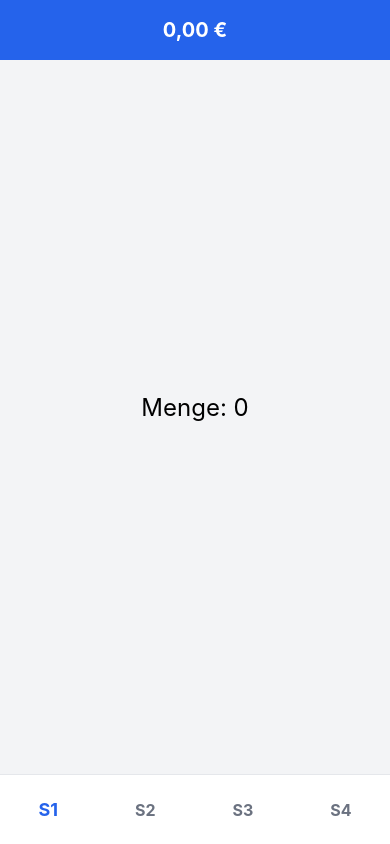
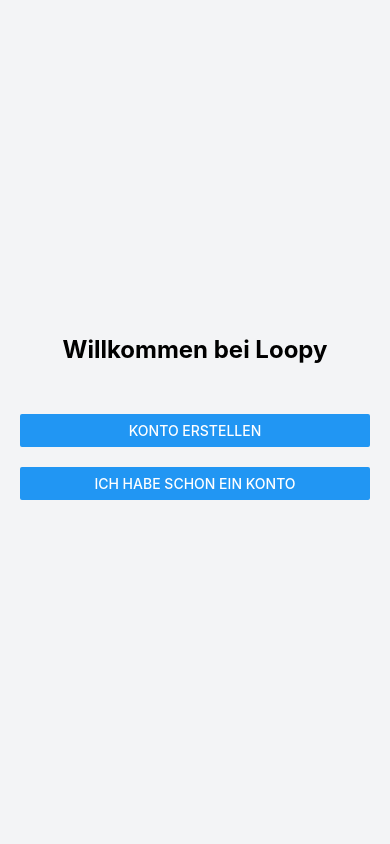
Before and after one commit to JuergenPreZero/Loopie, a React Native app in the folder frontend/: screen / in a window 390 px wide. Built offline with nearby package versions, Linux system fonts and the light colour scheme; no server answers.

Commit message:
Added  landing page

```diff
--- a/frontend/App.tsx
+++ b/frontend/App.tsx
@@ -1,37 +1,69 @@
 import React, { useState } from 'react';
 import { View, StyleSheet } from 'react-native';
+import { SafeAreaProvider, SafeAreaView } from 'react-native-safe-area-context';
+
 import Header from './components/Header';
 import Navbar from './components/Navbar';
 import HomeScreen from './components/HomeScreen';
 import DummyPage from './components/DummyPage';
+import LandingScreen from './components/auth/LandingScreen';
+import LoginScreen from './components/auth/LoginScreen';
+import RegisterScreen from './components/auth/RegisterScreen';
 
 export default function App() {
+  const [isAuthenticated, setIsAuthenticated] = useState(false);
+  const [authPage, setAuthPage] = useState('landing');
   const [activePage, setActivePage] = useState(1);
+
+  if (!isAuthenticated) {
+    return (
+      <SafeAreaProvider>
+        <SafeAreaView style={styles.container}>
+          {authPage === 'landing' && (
+            <LandingScreen
+              onNavigateLogin={() => setAuthPage('login')}
+              onNavigateRegister={() => setAuthPage('register')}
+            />
+          )}
+          {authPage === 'login' && (
+            <LoginScreen
+              onBack={() => setAuthPage('landing')}
+              onLoginSuccess={() => setIsAuthenticated(true)}
+              onNavigateRegister={() => setAuthPage('register')}
+            />
+          )}
+          {authPage === 'register' && (
+            <RegisterScreen
+              onBack={() => setAuthPage('landing')}
+              onRegisterSuccess={() => setAuthPage('login')}
+              onNavigateLogin={() => setAuthPage('login')}
+            />
+          )}
+        </SafeAreaView>
+      </SafeAreaProvider>
+    );
+  }
 
   const renderContent = () => {
     switch (activePage) {
-      case 1:
-        return <HomeScreen />;
-      case 2:
-        return <DummyPage pageNumber={2} />;
-      case 3:
-        return <DummyPage pageNumber={3} />;
-      case 4:
-        return <DummyPage pageNumber={4} />;
-      default:
-        return <HomeScreen />;
+      case 1: return <HomeScreen />;
+      case 2: return <DummyPage pageNumber={2} />;
+      case 3: return <DummyPage pageNumber={3} />;
+      case 4: return <DummyPage pageNumber={4} />;
+      default: return <HomeScreen />;
     }
   };
 
   return (
-    <View style={styles.container}>
-      <Header />
-
-      <View style={styles.content}>
-        {renderContent()}
-      </View>
-      <Navbar activePage={activePage} setActivePage={setActivePage} />
-    </View>
+    <SafeAreaProvider>
+      <SafeAreaView style={styles.container}>
+        <Header />
+        <View style={styles.content}>
+          {renderContent()}
+        </View>
+        <Navbar activePage={activePage} setActivePage={setActivePage} />
+      </SafeAreaView>
+    </SafeAreaProvider>
   );
 }
 
--- /dev/null
+++ b/frontend/components/auth/LandingScreen.tsx
@@ -0,0 +1,41 @@
+import React from 'react';
+import { View, Text, Button, StyleSheet } from 'react-native';
+
+interface LandingScreenProps {
+  onNavigateLogin: () => void;
+  onNavigateRegister: () => void;
+}
+
+export default function LandingScreen({ onNavigateLogin, onNavigateRegister }: LandingScreenProps) {
+  return (
+    <View style={styles.container}>
+      <Text style={styles.title}>Willkommen bei Loopy</Text>
+
+      <View style={styles.buttonContainer}>
+        <Button title="Konto erstellen" onPress={onNavigateRegister} />
+      </View>
+
+      <View style={styles.buttonContainer}>
+        <Button title="Ich habe schon ein Konto" onPress={onNavigateLogin} />
+      </View>
+    </View>
+  );
+}
+
+const styles = StyleSheet.create({
+  container: {
+    flex: 1,
+    justifyContent: 'center',
+    alignItems: 'center',
+    padding: 20,
+  },
+  title: {
+    fontSize: 24,
+    fontWeight: 'bold',
+    marginBottom: 40,
+  },
+  buttonContainer: {
+    marginVertical: 10,
+    width: '100%',
+  }
+});
--- /dev/null
+++ b/frontend/components/auth/LoginScreen.tsx
@@ -0,0 +1,72 @@
+import React, { useState } from 'react';
+import { View, Text, TextInput, Button, StyleSheet } from 'react-native';
+
+interface LoginScreenProps {
+  onBack: () => void;
+  onLoginSuccess: () => void;
+  onNavigateRegister: () => void;
+}
+
+export default function LoginScreen({ onBack, onLoginSuccess, onNavigateRegister }: LoginScreenProps) {
+  const [email, setEmail] = useState('');
+  const [password, setPassword] = useState('');
+
+  return (
+    <View style={styles.container}>
+      <View style={styles.backButton}>
+        <Button title="Zurück" onPress={onBack} />
+      </View>
+
+      <Text style={styles.title}>Anmelden</Text>
+
+      <TextInput
+        style={styles.input}
+        placeholder="E-Mail"
+        value={email}
+        onChangeText={setEmail}
+        keyboardType="email-address"
+        autoCapitalize="none"
+      />
+      <TextInput
+        style={styles.input}
+        placeholder="Passwort"
+        value={password}
+        onChangeText={setPassword}
+        secureTextEntry
+      />
+
+      <View style={styles.buttonContainer}>
+        <Button title="Anmelden" onPress={onLoginSuccess} />
+      </View>
+
+      <Button title="Noch kein Konto? Konto erstellen" onPress={onNavigateRegister} />
+    </View>
+  );
+}
+
+const styles = StyleSheet.create({
+  container: {
+    flex: 1,
+    padding: 20,
+    justifyContent: 'center',
+  },
+  backButton: {
+    alignSelf: 'flex-start',
+    marginBottom: 20,
+  },
+  title: {
+    fontSize: 24,
+    fontWeight: 'bold',
+    marginBottom: 20,
+  },
+  input: {
+    borderWidth: 1,
+    borderColor: '#ccc',
+    padding: 10,
+    marginBottom: 15,
+    borderRadius: 5,
+  },
+  buttonContainer: {
+    marginBottom: 20,
+  }
+});
--- /dev/null
+++ b/frontend/components/auth/RegisterScreen.tsx
@@ -0,0 +1,79 @@
+import React, { useState } from 'react';
+import { View, Text, TextInput, Button, StyleSheet } from 'react-native';
+
+interface RegisterScreenProps {
+  onBack: () => void;
+  onRegisterSuccess: () => void;
+  onNavigateLogin: () => void;
+}
+
+export default function RegisterScreen({ onBack, onRegisterSuccess, onNavigateLogin }: RegisterScreenProps) {
+  const [fullName, setFullName] = useState('');
+  const [email, setEmail] = useState('');
+  const [password, setPassword] = useState('');
+
+  return (
+    <View style={styles.container}>
+      <View style={styles.backButton}>
+        <Button title="Zurück" onPress={onBack} />
+      </View>
+
+      <Text style={styles.title}>Konto erstellen</Text>
+
+      <TextInput
+        style={styles.input}
+        placeholder="Vor- und Nachname"
+        value={fullName}
+        onChangeText={setFullName}
+      />
+      <TextInput
+        style={styles.input}
+        placeholder="E-Mail"
+        value={email}
+        onChangeText={setEmail}
+        keyboardType="email-address"
+        autoCapitalize="none"
+      />
+      <TextInput
+        style={styles.input}
+        placeholder="Passwort"
+        value={password}
+        onChangeText={setPassword}
+        secureTextEntry
+      />
+
+      <View style={styles.buttonContainer}>
+        <Button title="Registrieren" onPress={onRegisterSuccess} />
+      </View>
+
+      <Button title="Schon registriert? Anmelden" onPress={onNavigateLogin} />
+    </View>
+  );
+}
+
+const styles = StyleSheet.create({
+  container: {
+    flex: 1,
+    padding: 20,
+    justifyContent: 'center',
+  },
+  backButton: {
+    alignSelf: 'flex-start',
+    marginBottom: 20,
+  },
+  title: {
+    fontSize: 24,
+    fontWeight: 'bold',
+    marginBottom: 20,
+  },
+  input: {
+    borderWidth: 1,
+    borderColor: '#ccc',
+    padding: 10,
+    marginBottom: 15,
+    borderRadius: 5,
+  },
+  buttonContainer: {
+    marginBottom: 20,
+  }
+});
```
